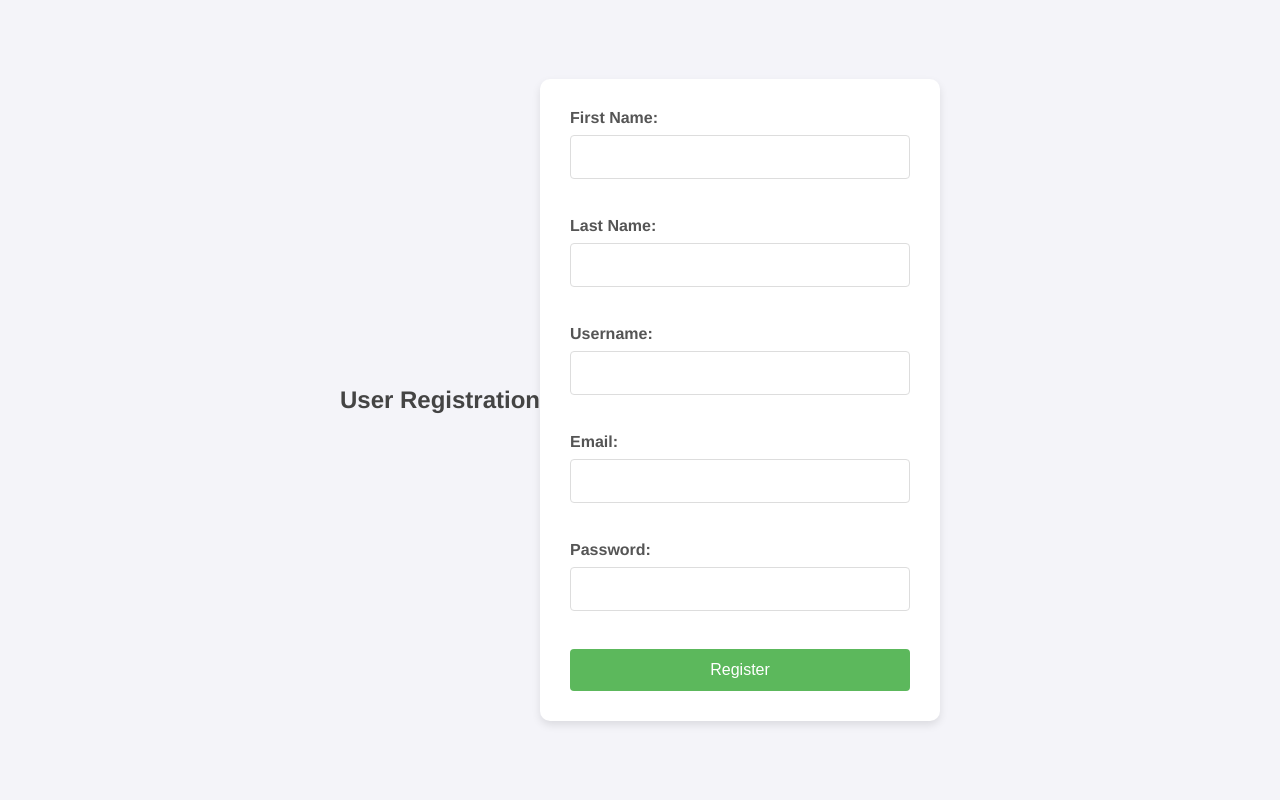
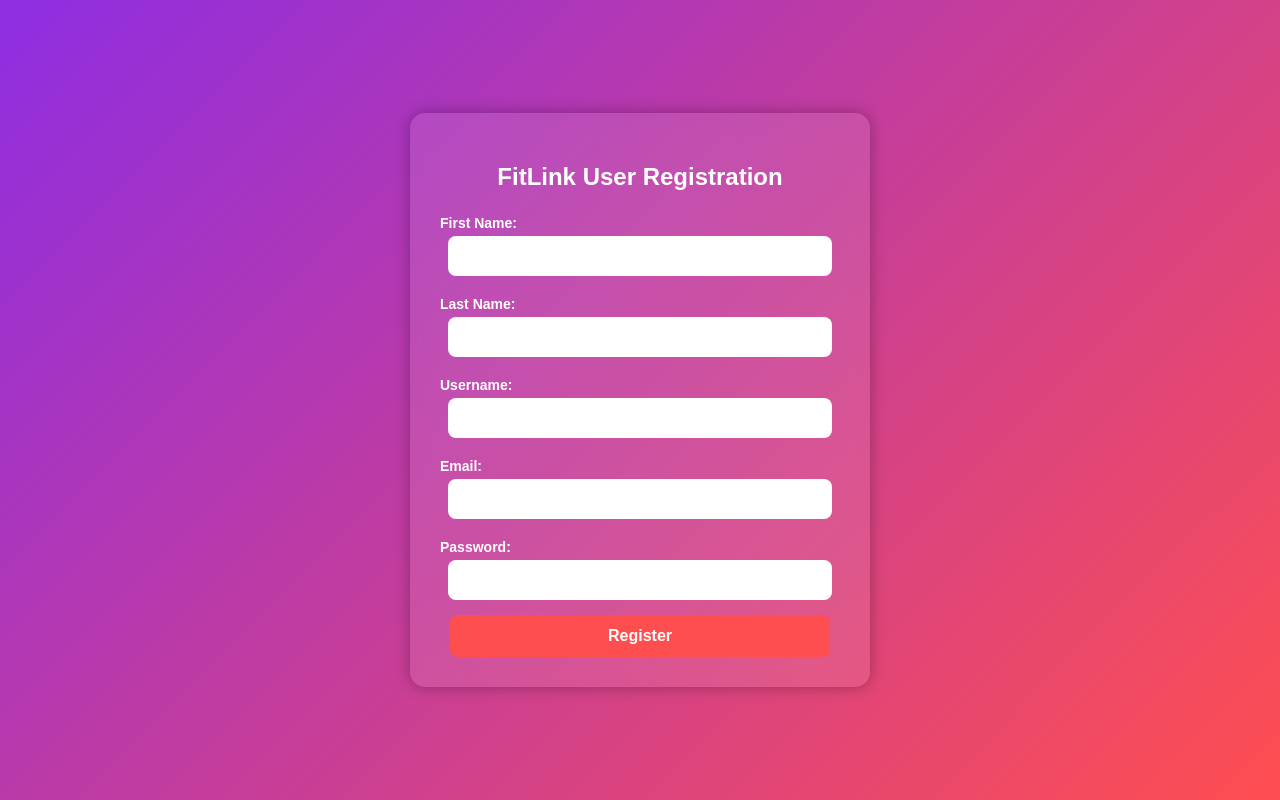
Before and after one commit to karlaguinaldodev/tryfrontandback, a Flask app: page / in a window 1280 px wide. Run offline with Flask 3, Linux system fonts and the light colour scheme; some libraries are stand-ins or nearby versions.

Commit message:
Tried to style the index.html, using external css in the folder named static

```diff
--- a/app.py
+++ b/app.py
@@ -1,5 +1,6 @@
 from flask import Flask, render_template, request, redirect, url_for
 import psycopg2
+import bcrypt
 
 app = Flask(__name__)
 
@@ -33,6 +34,9 @@
         email = request.form.get('email')
         password = request.form.get('password')
 
+        # Hash the password
+        hashed_password = bcrypt.hashpw(password.encode('utf-8'), bcrypt.gensalt())
+
         try:
             conn = connect_db()
             cursor = conn.cursor()
@@ -41,7 +45,7 @@
             cursor.execute("""
                 INSERT INTO "user" (firstname, lastname, username, email, password)
                 VALUES (%s, %s, %s, %s, %s)
-            """, (firstname, lastname, username, email, password))
+            """, (firstname, lastname, username, email, hashed_password))
 
             conn.commit()
             cursor.close()
--- a/static/style.css
+++ b/static/style.css
@@ -1,71 +1,73 @@
+/* General Styles */
 body {
-  font-family: 'Helvetica Neue', Arial, sans-serif;
-  background-color: #f4f4f9;
-  color: #333;
+  font-family: Arial, sans-serif;
+  background: linear-gradient(135deg, #8e2de2, #ff4e50);
   display: flex;
   justify-content: center;
   align-items: center;
   height: 100vh;
   margin: 0;
+  color: white;
 }
 
-h2 {
+/* Container for the form */
+.container {
+  display: flex;
+  justify-content: center;
+  align-items: center;
+  flex-direction: column;
+  width: 400px;
+  background: rgba(255, 255, 255, 0.1);
+  padding: 30px;
+  border-radius: 15px;
+  backdrop-filter: blur(10px);
+  box-shadow: 0 0 15px rgba(0, 0, 0, 0.3);
   text-align: center;
-  color: #444;
-  margin-bottom: 20px;
 }
 
+/* Title */
+h2 {adjust
+  margin-bottom: 20px;
+  font-size: 24px;
+  font-weight: bold;
+}
+
+/* Form Styles */
 form {
-  background-color: #fff;
-  padding: 30px;
-  border-radius: 10px;
-  box-shadow: 0 4px 8px rgba(0, 0, 0, 0.1);
   width: 100%;
-  max-width: 400px;
-  box-sizing: border-box;
-  text-align: center;
 }
 
 label {
   display: block;
-  margin-bottom: 8px;
+  font-size: 14px;
+  margin: 5px 0;
+  text-align: left;
   font-weight: bold;
-  color: #555;
-  text-align: left;
 }
 
-input[type="text"],
-input[type="email"],
-input[type="password"] {
-  width: 100%;
+input {
+  width: 90%;
   padding: 12px;
-  margin-bottom: 20px;
-  border: 1px solid #ddd;
-  border-radius: 4px;
-  box-sizing: border-box;
-  font-size: 16px;
-  color: #333;
+  border: none;
+  border-radius: 8px;
+  margin-bottom: 15px;
+  font-size: 14px;
 }
 
-input[type="text"]:focus,
-input[type="email"]:focus,
-input[type="password"]:focus {
-  border-color: #5cb85c;
-  outline: none;
-}
-
+/* Button Styles */
 button {
-  width: 100%;
+  background: #ff4e50;
+  color: white;
+  border: none;
   padding: 12px;
-  background-color: #5cb85c;
-  border: none;
-  border-radius: 4px;
-  color: white;
+  width: 95%;
+  border-radius: 8px;
   font-size: 16px;
   cursor: pointer;
-  transition: background-color 0.3s ease;
+  transition: background 0.3s;
+  font-weight: bold;
 }
 
 button:hover {
-  background-color: #4cae4c;
+  background: #e12d34;
 }
--- a/templates/index.html
+++ b/templates/index.html
@@ -4,27 +4,29 @@
     <meta charset="UTF-8">
     <meta name="viewport" content="width=device-width, initial-scale=1.0">
     <link rel="stylesheet" href="/static/style.css">
-    <title>User Registration</title>
+    <title>FitLink User Registration</title>
 </head>
 <body>
-    <h2>User Registration</h2>
-    <form action="/register" method="POST">
-        <label>First Name:</label>
-        <input type="text" name="firstname" required><br><br>
+    <div class="container">
+        <h2>FitLink User Registration</h2>
+        <form action="/register" method="POST">
+            <label for="firstname">First Name:</label>
+            <input type="text" id="firstname" name="firstname" required>
 
-        <label>Last Name:</label>
-        <input type="text" name="lastname" required><br><br>
+            <label for="lastname">Last Name:</label>
+            <input type="text" id="lastname" name="lastname" required>
 
-        <label>Username:</label>
-        <input type="text" name="username" required><br><br>
+            <label for="username">Username:</label>
+            <input type="text" id="username" name="username" required>
 
-        <label>Email:</label>
-        <input type="email" name="email" required><br><br>
+            <label for="email">Email:</label>
+            <input type="email" id="email" name="email" required>
 
-        <label>Password:</label>
-        <input type="password" name="password" required><br><br>
+            <label for="password">Password:</label>
+            <input type="password" id="password" name="password" required>
 
-        <button type="submit">Register</button>
-    </form>
+            <button type="submit">Register</button>
+        </form>
+    </div>
 </body>
 </html>
```
